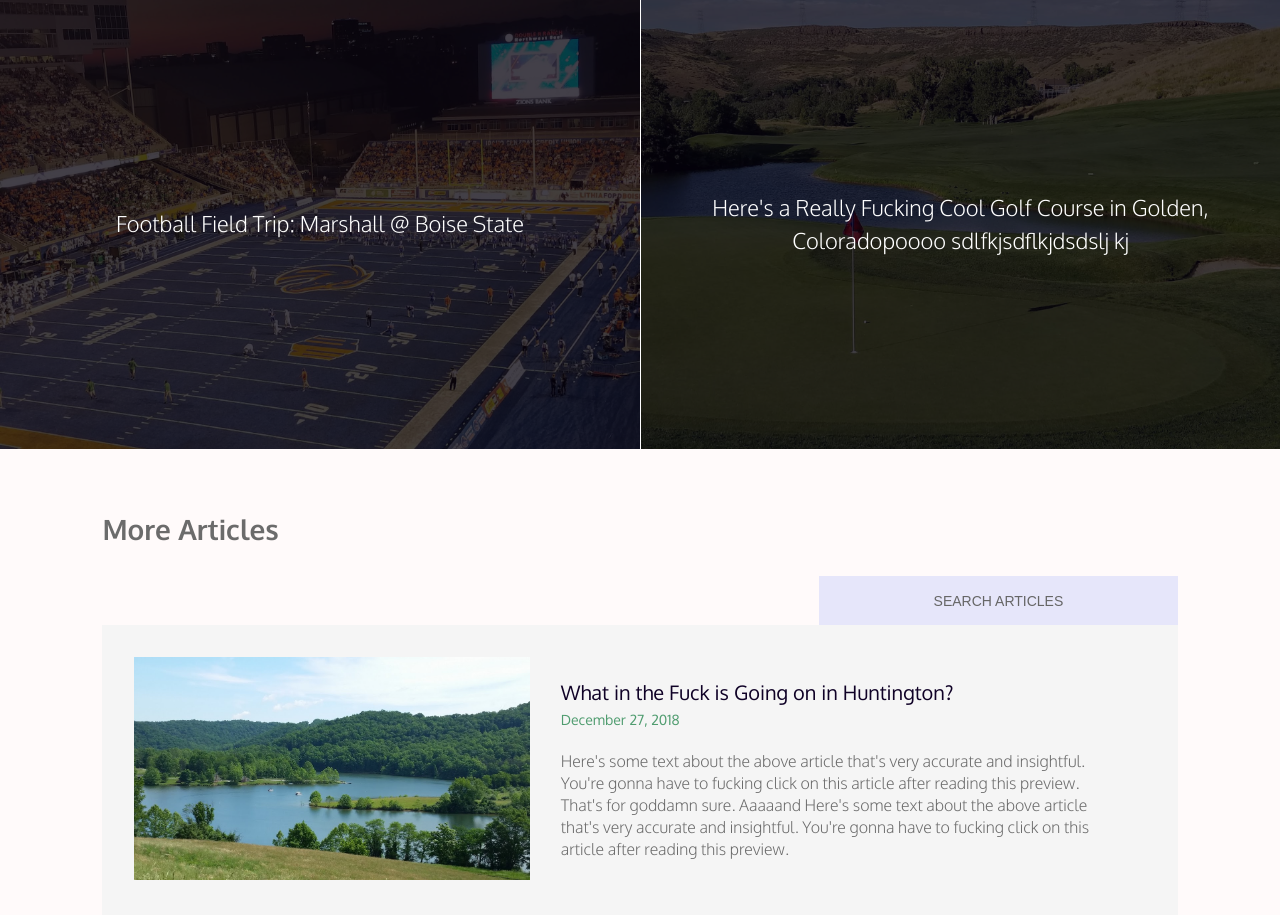
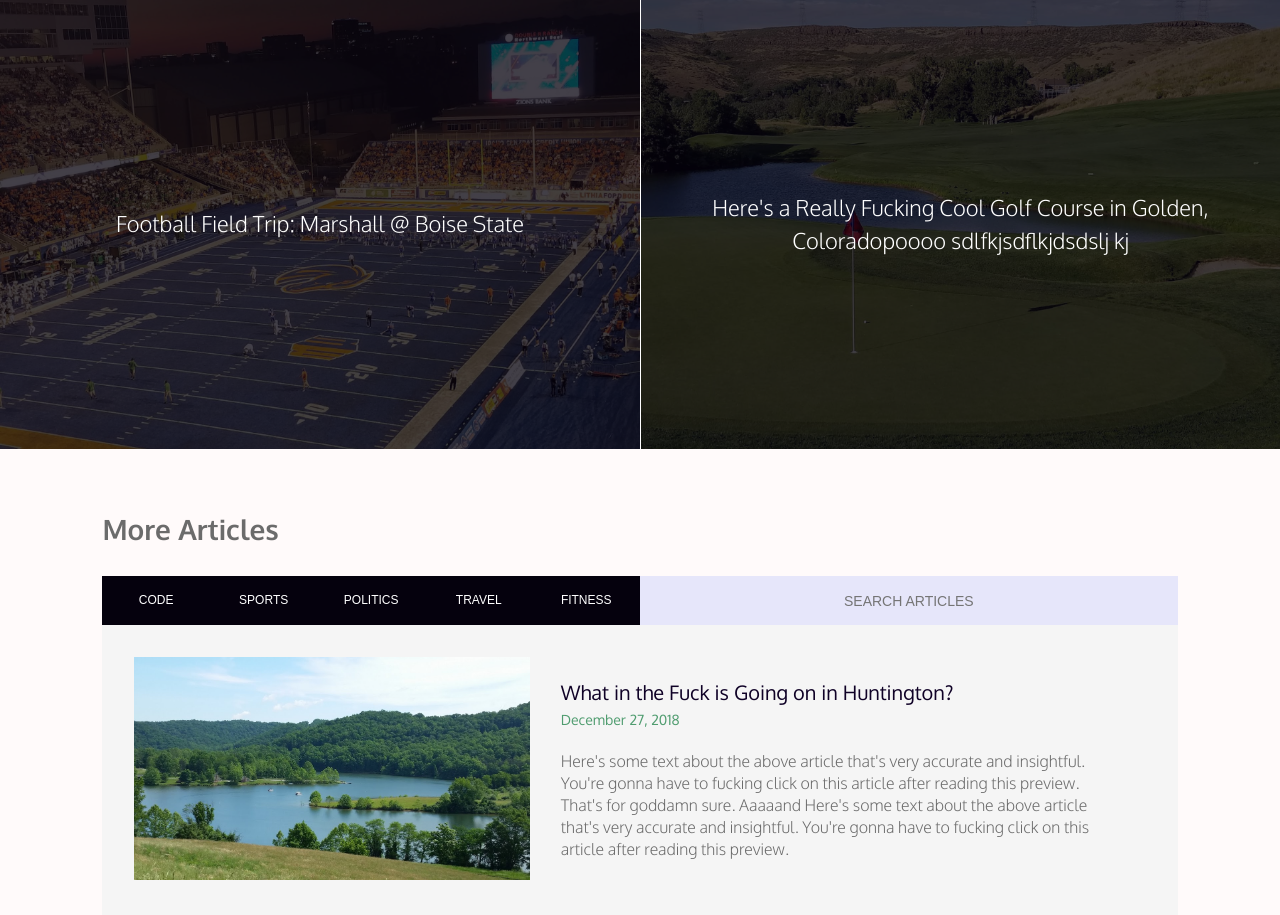
Before and after one commit to HerdADVance/blog, a PHP site: page / in a window 1280 px wide. Shown: the part 1095-2010 px from the top of the page. Run offline with PHP 8.4, Linux system fonts and the light colour scheme; some libraries are stand-ins or nearby versions; some web fonts are replaced.

Commit message:
Search articles design

```diff
--- a/assets/css/style.css
+++ b/assets/css/style.css
@@ -582,30 +582,44 @@ article a{
 }
 
 
-/* ----- HOME ARTICLES ----- */
+
+/* ----- HOME ARTICLES SORT ----- */
 .home-articles{
   background: snow;
   padding: 4em 8%;
 }
-.home-articles-search{
+.home-articles-sort-sections{
+  margin-right: 0;
+}
+.home-articles-sort-sections button{
+  background: rgba(5,1,13,1);
+  border: none;
+  color: white;
+  cursor: pointer;
+  float: left;
+  font-size: 0.75em;
+  height: 100%;
+  text-transform: uppercase;
+  transition: 0.25s ease all;
+  width: 20%;
+}
+.home-articles-sort-sections button:hover{
+  background: rgba(5,1,58,1);
+}
+.home-articles-sort-search input{
   background: lavender;
   border: none;
   color: #666;
-  float: right;
   font-size: 0.875em;
   margin: 0;
   padding: 1.75em 1em;
-  width: 33.33%;
+  width: 100%;
 }
-.home-articles-search::placeholder{
+.home-articles-sort-search::placeholder{
   color: #666;
   opacity: 1;
 }
-
 .home-article{
-  /*border-left: 1px solid #333;
-  border-right: 1px solid #333;
-  border-bottom: 1px solid #DDD;*/
   background: whitesmoke;
   cursor: pointer;
   padding: 2em;
--- a/index.php
+++ b/index.php
@@ -75,7 +75,18 @@
 
 			<h1>More Articles</h1>
 
-			<input class="home-articles-search centered upper" type="text" placeholder="Search Articles">
+			<div class="home-articles-sort row">
+				<div class="col-6 home-articles-sort-sections">
+					<button>Code</button>
+					<button>Sports</button>
+					<button>Politics</button>
+					<button>Travel</button>
+					<button>Fitness</button>
+				</div>
+				<div class="col-6 home-articles-sort-search">
+					<input class="centered upper" type="text" placeholder="Search Articles">
+				</div>
+			</div>
 
 			<article class="home-article row">
 				<a href="/article.php">
@@ -145,14 +156,6 @@
 			</article>
 		</div>
 
-		<!--section class="home-sections">
-			<button>Code</button>
-			<button>Sports</button>
-			<button>Politics</button>
-			<button>Travel</button>
-			<button>Fitness</button>
-		</section-->
-
 		<div class="author-feature wrap-bg">
 			<img src="/assets/images/alex-nibbler.jpg">
 			<div class="author-feature-info">
```
